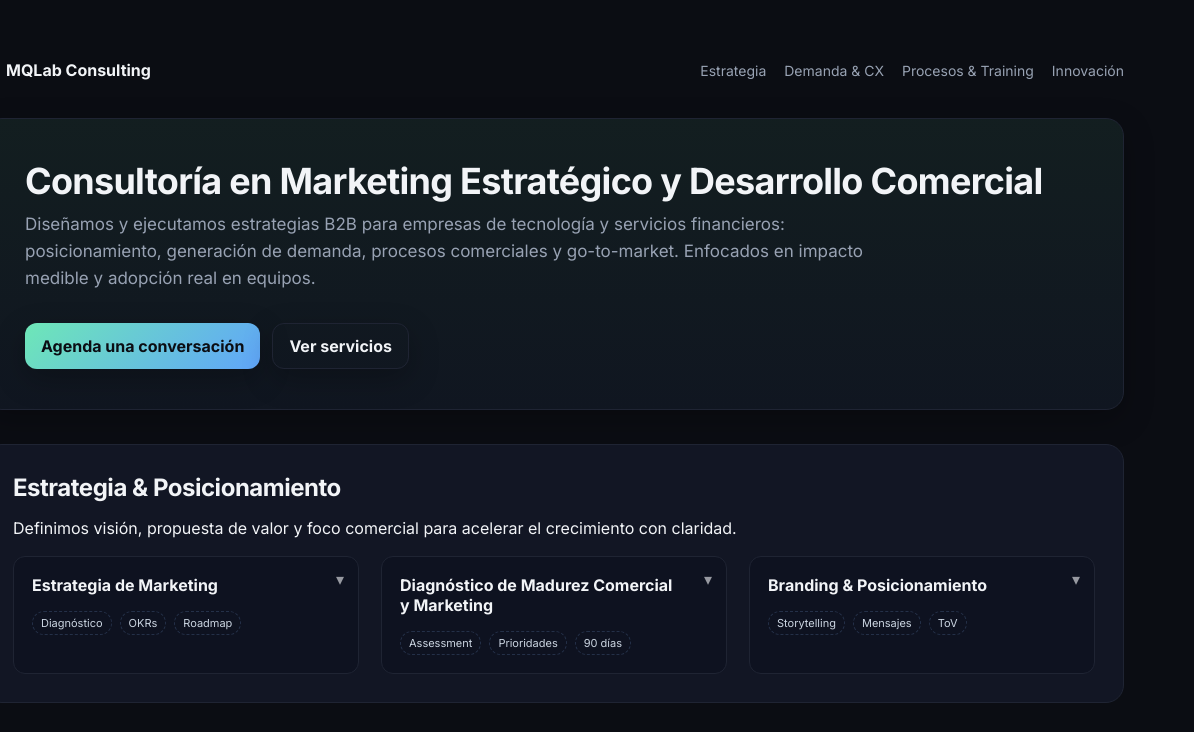
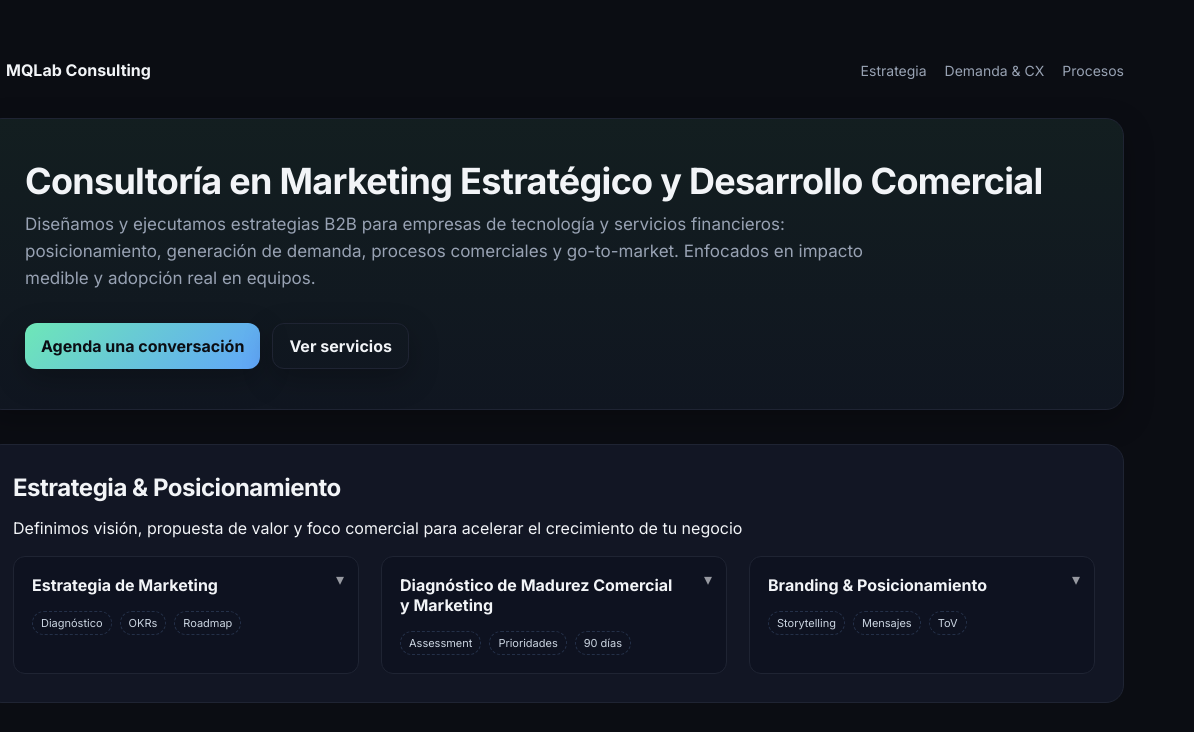
Before and after one commit to efemolin4/www.mqlab.io, a plain HTML site: page index.html in a window 1280 px wide. Shown: the top 732 px of the page, 86-1280 px from the left. Drawn offline with Linux system fonts and the light colour scheme.

Commit message:
Update index.html

```diff
--- a/index.html
+++ b/index.html
@@ -145,8 +145,7 @@
       <nav>
         <a href="#estrategia">Estrategia</a>
         <a href="#demanda">Demanda & CX</a>
-        <a href="#procesos">Procesos & Training</a>
-        <a href="#innovacion">Innovación</a>
+        <a href="#procesos">Procesos</a>
       </nav>
     </header>
 
@@ -162,7 +161,7 @@
     <!-- LÍNEA 1 -->
     <section id="estrategia" class="linea">
       <h2>Estrategia & Posicionamiento</h2>
-      <p class="muted">Definimos visión, propuesta de valor y foco comercial para acelerar el crecimiento con claridad.</p>
+      <p class="muted">Definimos visión, propuesta de valor y foco comercial para acelerar el crecimiento de tu negocio</p>
       <div class="subs">
         <article class="item">
           <h3>Estrategia de Marketing</h3>
```
